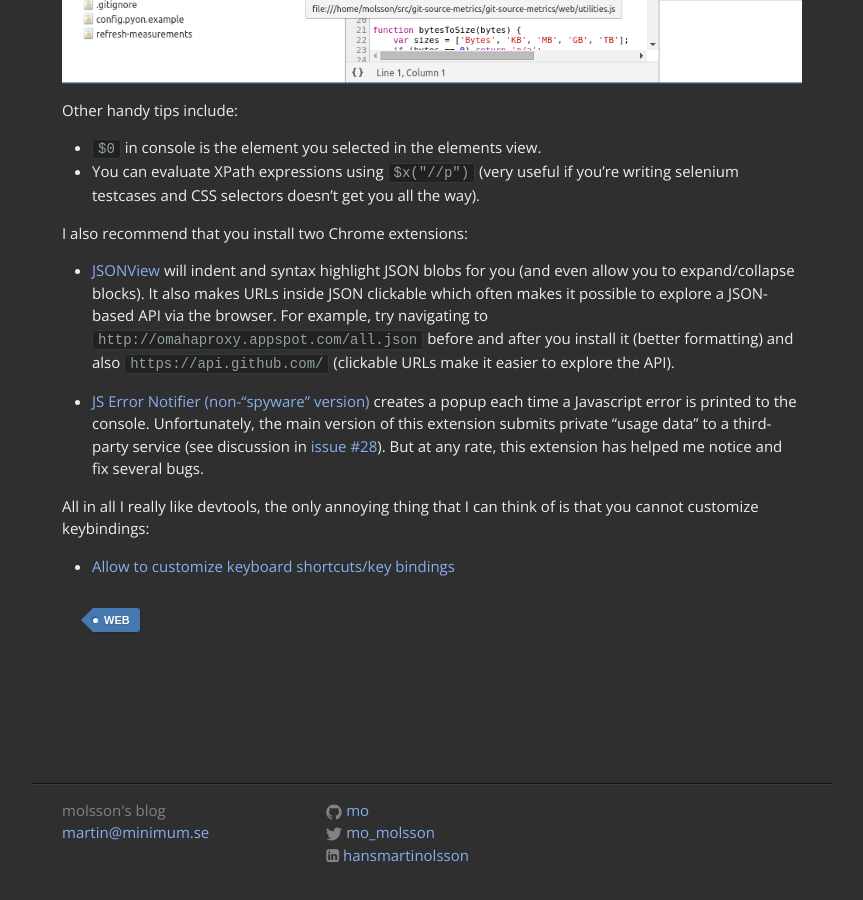
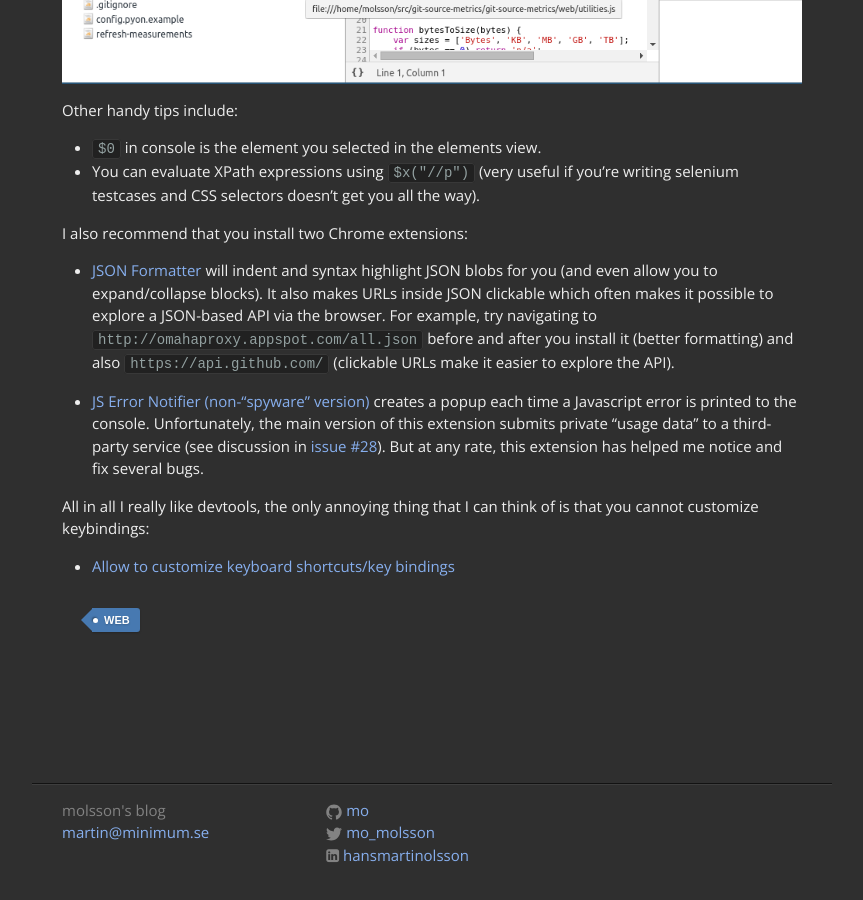
Before and after one commit to mo/mo.github.io, a Jekyll site: the page built from _posts/2015-10-19-chrome-devtools.md, in a window 1280 px wide and 900 px high, scrolled down 4072 px. Shown: the whole window, without its empty margins (208-1071 px from the left). Built offline with Jekyll 4.4.1, drawn with Linux system fonts in a browser that asks for light colours; some web fonts are replaced; comment, search, counter and statistics services are not loaded.

Commit message:
Recommend "JSON Formatter" extension instead of JSONView
The former handles copy paste much better.

````diff
--- a/_posts/2015-10-19-chrome-devtools.md
+++ b/_posts/2015-10-19-chrome-devtools.md
@@ -54,7 +54,7 @@
 
 I also recommend that you install two Chrome extensions:
 
-* [JSONView](https://www.google.se/url?sa=t&rct=j&q=&esrc=s&source=web&cd=1&cad=rja&uact=8&ved=0CCAQFjAAahUKEwje6JvErs_IAhVI_iwKHSwaALo&url=https%3A%2F%2Fchrome.google.com%2Fwebstore%2Fdetail%2Fjsonview%2Fchklaanhfefbnpoihckbnefhakgolnmc%3Fhl%3Den&usg=AFQjCNH3ET5JyRh_aKGH_G5Ws5MXENK5bA&sig2=JD7IupIQ8cZJwE_05USbwg) will indent and syntax highlight JSON blobs for you (and even allow you to expand/collapse blocks). It also makes URLs inside JSON clickable which often makes it possible to explore a JSON-based API via the browser. For example, try navigating to <a href="http://omahaproxy.appspot.com/all.json">```http://omahaproxy.appspot.com/all.json```</a> before and after you install it (better formatting) and also <a href="https://api.github.com/">```https://api.github.com/```</a> (clickable URLs make it easier to explore the API).
+* [JSON Formatter](https://chrome.google.com/webstore/detail/json-formatter/bcjindcccaagfpapjjmafapmmgkkhgoa/related?hl=en) will indent and syntax highlight JSON blobs for you (and even allow you to expand/collapse blocks). It also makes URLs inside JSON clickable which often makes it possible to explore a JSON-based API via the browser. For example, try navigating to <a href="http://omahaproxy.appspot.com/all.json">```http://omahaproxy.appspot.com/all.json```</a> before and after you install it (better formatting) and also <a href="https://api.github.com/">```https://api.github.com/```</a> (clickable URLs make it easier to explore the API).
 
 * [JS Error Notifier (non-"spyware" version)](https://chrome.google.com/webstore/detail/javascript-errors-notifie/fhbooopdkjpkogooopbmabepipljagfn) creates a popup each time a Javascript error is printed to the console. Unfortunately, the main version of this extension submits private "usage data" to a third-party service (see discussion in [issue #28](https://github.com/barbushin/javascript-errors-notifier/issues/28)). But at any rate, this extension has helped me notice and fix several bugs.
 
````
